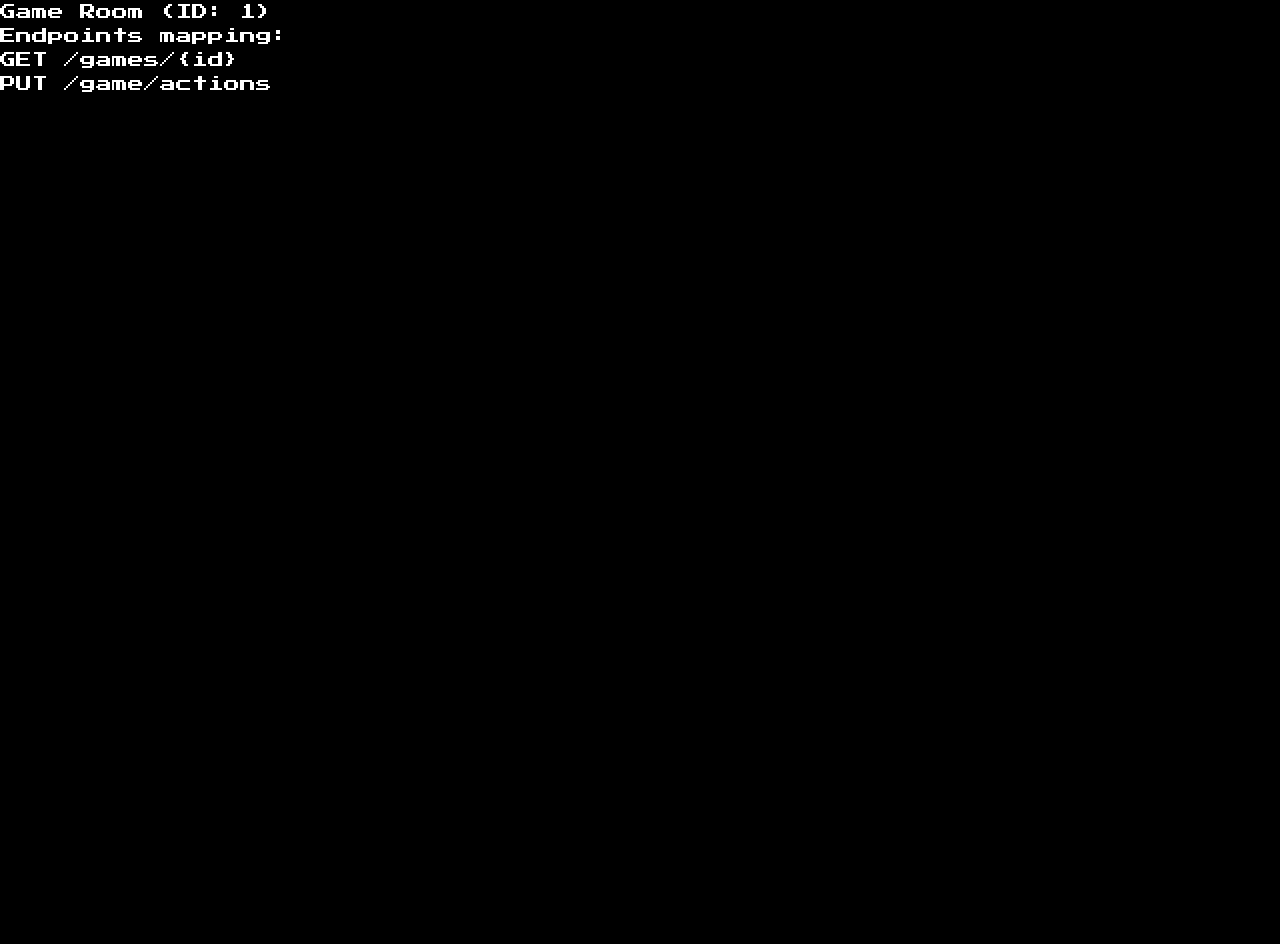
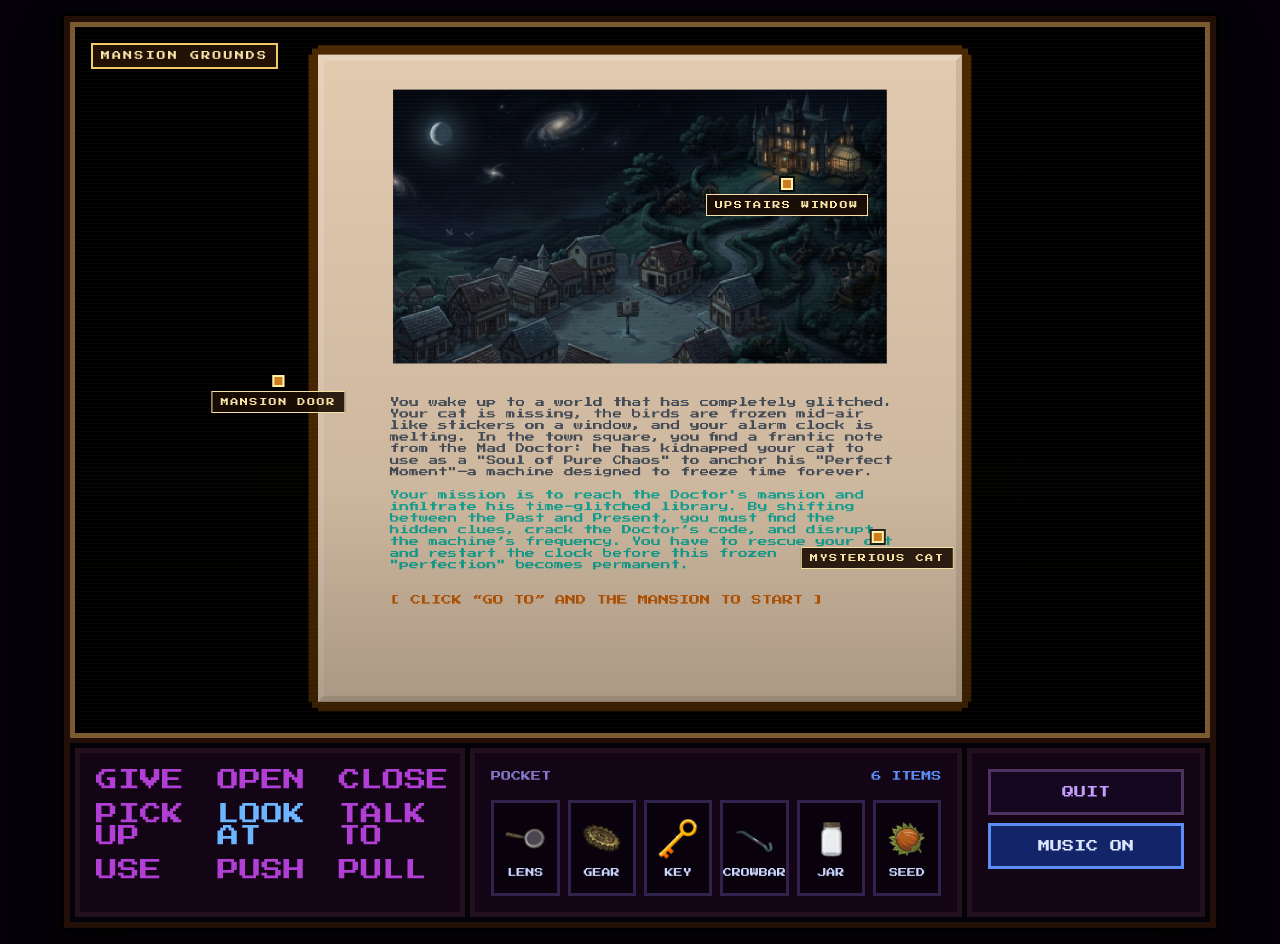
Before and after one commit to clara-cdp/A-Paws-In-Time-frontend, a React (Vite) app: page /games/1 in a window 1280 px wide. Before the commit the page ends 800 px from the top, so only its background shows below. Built offline with nearby package versions, Linux system fonts and the light colour scheme; sample sign-in values are in the browser's storage.

Commit message:
initial playRoom layout

```diff
--- /dev/null
+++ b/src/components/game/ActionVerbMenu.jsx
@@ -0,0 +1,29 @@
+const DEFAULT_ACTIONS = ['Give', 'Open', 'Close', 'Pick up', 'Look at', 'Talk to', 'Use', 'Push', 'Pull'];
+//check ENUMS!!
+export default function ActionVerbMenu({
+  actions = DEFAULT_ACTIONS,
+  activeAction = 'Look at',
+  onSelectAction,
+}) {
+  return (
+    <section className="border-[5px] border-[#23101f] bg-[#130515] p-3 shadow-[0_0_0_4px_#050207] md:p-4">
+      <div className="grid grid-cols-3 gap-x-3 gap-y-2 md:gap-x-4 md:gap-y-3">
+        {actions.map((action) => {
+          const isActive = action === activeAction;
+
+          return (
+            <button
+              key={action}
+              type="button"
+              onClick={() => onSelectAction?.(action)}
+              className={`text-left text-sm uppercase leading-none md:text-[22px] ${isActive ? 'text-[#6cb5ff]' : 'text-[#b13fd5] hover:text-[#ff92f2]'
+                }`}
+            >
+              {action}
+            </button>
+          );
+        })}
+      </div>
+    </section>
+  );
+}
--- /dev/null
+++ b/src/components/game/GameRoomMenu.jsx
@@ -0,0 +1,28 @@
+export default function GameRoomMenu({ musicEnabled, onToggleMusic, onQuit }) {
+  return (
+    <section className="border-[5px] border-[#23101f] bg-[#130515] p-3 shadow-[0_0_0_4px_#050207] md:p-4">
+      <div className="grid grid-cols-2 gap-2 sm:grid-cols-1">
+        <button
+          type="button"
+          onClick={onQuit}
+          className="border-[3px] border-[#4e335f] bg-[#14071f] px-3 py-3 text-[10px] uppercase text-[#c79cff] transition hover:bg-[#2b0a21] hover:text-[#ffb3c0] md:text-xs"
+        >
+          Quit
+        </button>
+        <button
+          type="button"
+          onClick={onToggleMusic}
+          aria-pressed={musicEnabled}
+          className={`border-[3px] px-3 py-3 text-[10px] uppercase transition md:text-xs ${musicEnabled
+              ? 'border-[#5d8cf5] bg-[#142469] text-[#dbe7ff] hover:bg-[#1c3290]'
+              : 'border-[#4e335f] bg-[#14071f] text-[#c79cff] hover:bg-[#251129]'
+            }`}
+        >
+          Music {musicEnabled ? 'On' : 'Off'}
+        </button>
+      </div>
+    </section>
+  );
+}
+
+//this will be a small pill on the top right on small devices
--- /dev/null
+++ b/src/components/game/PlayRoom.jsx
@@ -0,0 +1,44 @@
+const HOTSPOTS = [
+  { id: 'door', label: 'mansion door', top: '52%', left: '18%' },
+  { id: 'window', label: 'upstairs window', top: '24%', left: '63%' },
+  { id: 'cat', label: 'mysterious cat', top: '74%', left: '71%' },
+];
+//these are hardcoded, can be removed once we implement functionality
+
+export default function PlayRoom({ roomName, gameId, commandText }) {
+  return (
+    <section className="overflow-hidden border-[5px] border-[#7a5a2e] bg-black shadow-[0_0_0_4px_#221208]">
+      <div className="relative aspect-[16/10] min-h-[260px] bg-black md:min-h-[420px]">
+        <img
+          src="/assets/rooms/start.png"
+          alt={roomName}
+          className="absolute inset-0 h-full w-full object-cover pixelated"
+        />
+        <div className="absolute inset-0 bg-[linear-gradient(180deg,rgba(0,0,0,0.04),rgba(11,6,2,0.14)_65%,rgba(0,0,0,0.3))]" />
+        <div className="absolute inset-0 opacity-[0.18] [background-image:linear-gradient(rgba(255,219,102,0.12)_1px,transparent_1px)] [background-size:100%_4px]" />
+
+        <div className="absolute left-3 top-3 border-2 border-[#f2cb69] bg-[#261507]/90 px-2 py-1 text-[9px] uppercase tracking-[0.24em] text-[#f7e1a6] md:left-4 md:top-4">
+          {roomName}
+        </div>
+
+
+        {HOTSPOTS.map((hotspot) => (
+          //no buttons will be needed either
+          <button
+            key={hotspot.id}
+            type="button"
+            className="absolute flex -translate-x-1/2 -translate-y-1/2 flex-col items-center gap-1"
+            style={{ top: hotspot.top, left: hotspot.left }}
+          >
+            <span className="h-3 w-3 border-2 border-[#fff0a8] bg-[#cf7c1e] shadow-[0_0_0_2px_rgba(0,0,0,0.8)]" />
+            <span className="hidden border border-[#f7e1a6] bg-[#1b0d04]/90 px-2 py-1 text-[8px] uppercase tracking-[0.2em] text-[#f7e1a6] md:block">
+              {hotspot.label}
+            </span>
+          </button>
+        ))}
+      </div>
+
+
+    </section>
+  );
+}
--- /dev/null
+++ b/src/components/game/PocketItems.jsx
@@ -0,0 +1,48 @@
+const DEFAULT_ITEMS = [
+  { id: 'magnifying-glass', label: 'Lens', image: '/assets/items/magnifying_glass.png' },
+  { id: 'gear', label: 'Gear', image: '/assets/items/gear.png' },
+  { id: 'key', label: 'Key', image: '/assets/items/key.png' },
+  { id: 'crowbar', label: 'Crowbar', image: '/assets/items/crowbar.png' },
+  { id: 'jar', label: 'Jar', image: '/assets/items/jar.png' },
+  { id: 'seed', label: 'Seed', image: '/assets/items/seed.png' },
+];
+//remove all this harcoded material
+// no names just the objects
+
+export default function PocketItems({ items = DEFAULT_ITEMS, selectedItemId, onSelectItem }) {
+  return (
+    <section className="border-[5px] border-[#23101f] bg-[#130515] p-3 shadow-[0_0_0_4px_#050207] md:p-4">
+      <div className="mb-3 flex items-center justify-between text-[10px] uppercase md:mb-4">
+        <span className="text-[#8579c8]">Pocket</span>
+        <span className="text-[#5d8cf5]">{items.length} Items</span>
+      </div>
+
+      <div className="grid grid-cols-3 gap-2 sm:grid-cols-6">
+        {items.map((item) => {
+          const isSelected = item.id === selectedItemId;
+
+          return (
+            <button
+              key={item.id}
+              type="button"
+              onClick={() => onSelectItem?.(item)}
+              className={`flex min-h-20 flex-col items-center justify-center border-[3px] px-2 py-3 transition md:min-h-24 ${isSelected
+                ? 'border-[#8ec6ff] bg-[#2530a6]'
+                : 'border-[#30214d] bg-[#09020d] hover:border-[#6e52a6] hover:bg-[#1a0720]'
+                }`}
+            >
+              <img
+                src={item.image}
+                alt={item.label}
+                className="h-8 w-8 object-contain pixelated md:h-10 md:w-10"
+              />
+              <span className="mt-2 text-center text-[8px] uppercase leading-tight text-[#c9d7ff] md:text-[9px]">
+                {item.label}
+              </span>
+            </button>
+          );
+        })}
+      </div>
+    </section>
+  );
+}
--- a/src/pages/GameRoom.jsx
+++ b/src/pages/GameRoom.jsx
@@ -1,15 +1,43 @@
-import { useParams } from 'react-router-dom'
+import { useState } from 'react';
+import { useNavigate, useParams } from 'react-router-dom';
+import PlayRoom from '../components/game/PlayRoom';
+import ActionVerbMenu from '../components/game/ActionVerbMenu';
+import PocketItems from '../components/game/PocketItems';
+import GameRoomMenu from '../components/game/GameRoomMenu';
 
 export default function GameRoom() {
-  const { id } = useParams()
+  const navigate = useNavigate();
+  const { id } = useParams();
+  const [musicEnabled, setMusicEnabled] = useState(true);
+  const [activeAction, setActiveAction] = useState('Look at');
+  const [selectedItem, setSelectedItem] = useState(null);
+
+  const commandText = `${activeAction}${selectedItem ? ` ${selectedItem.label}` : ' mysterious mansion'}`;
+
   return (
-    <div>
-      <h1>Game Room (ID: {id})</h1>
-      <p>Endpoints mapping:</p>
-      <ul>
-        <li>GET /games/{'{'}id{'}'}</li>
-        <li>PUT /game/actions</li>
-      </ul>
+    <div className="min-h-screen w-full bg-[#050108] px-2 py-3 text-white md:px-4 md:py-4">
+      <div className="mx-auto w-full max-w-6xl">
+
+
+        <div className="overflow-hidden border-[6px] border-[#221008] bg-[#09020d] shadow-[0_0_0_4px_#000,0_18px_40px_rgba(0,0,0,0.55)]">
+          <PlayRoom roomName="Mansion Grounds" gameId={id} commandText={commandText} />
+
+          <div className="grid gap-[5px] border-t-[5px] border-[#221008] bg-[#050108] p-[5px] lg:grid-cols-[1.15fr_1.45fr_0.7fr]">
+            <ActionVerbMenu activeAction={activeAction} onSelectAction={setActiveAction} />
+            <PocketItems
+              selectedItemId={selectedItem?.id}
+              onSelectItem={(item) =>
+                setSelectedItem((current) => (current?.id === item.id ? null : item))
+              }
+            />
+            <GameRoomMenu
+              musicEnabled={musicEnabled}
+              onToggleMusic={() => setMusicEnabled((current) => !current)}
+              onQuit={() => navigate('/games')}
+            />
+          </div>
+        </div>
+      </div>
     </div>
-  )
+  );
 }
```
